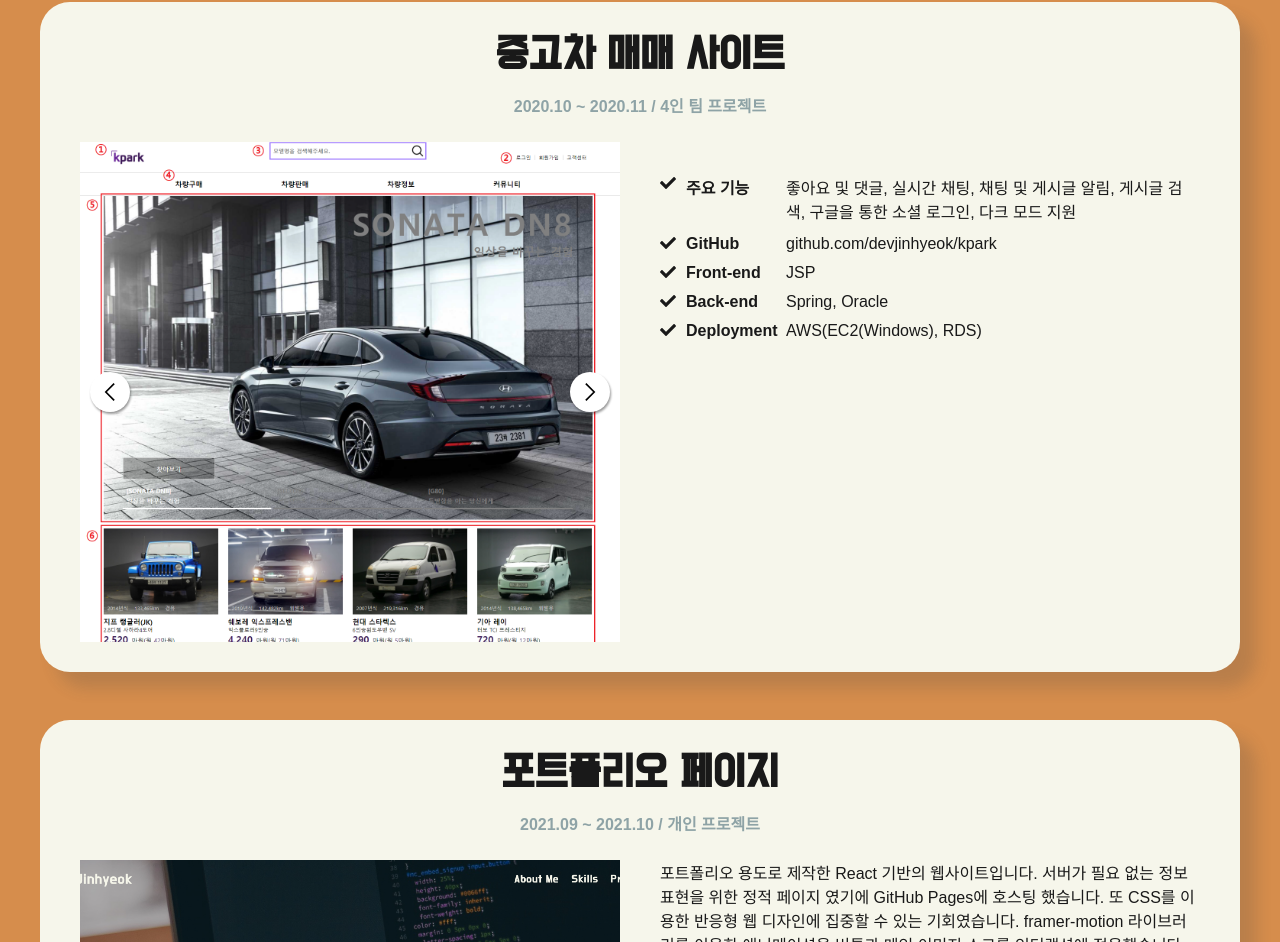
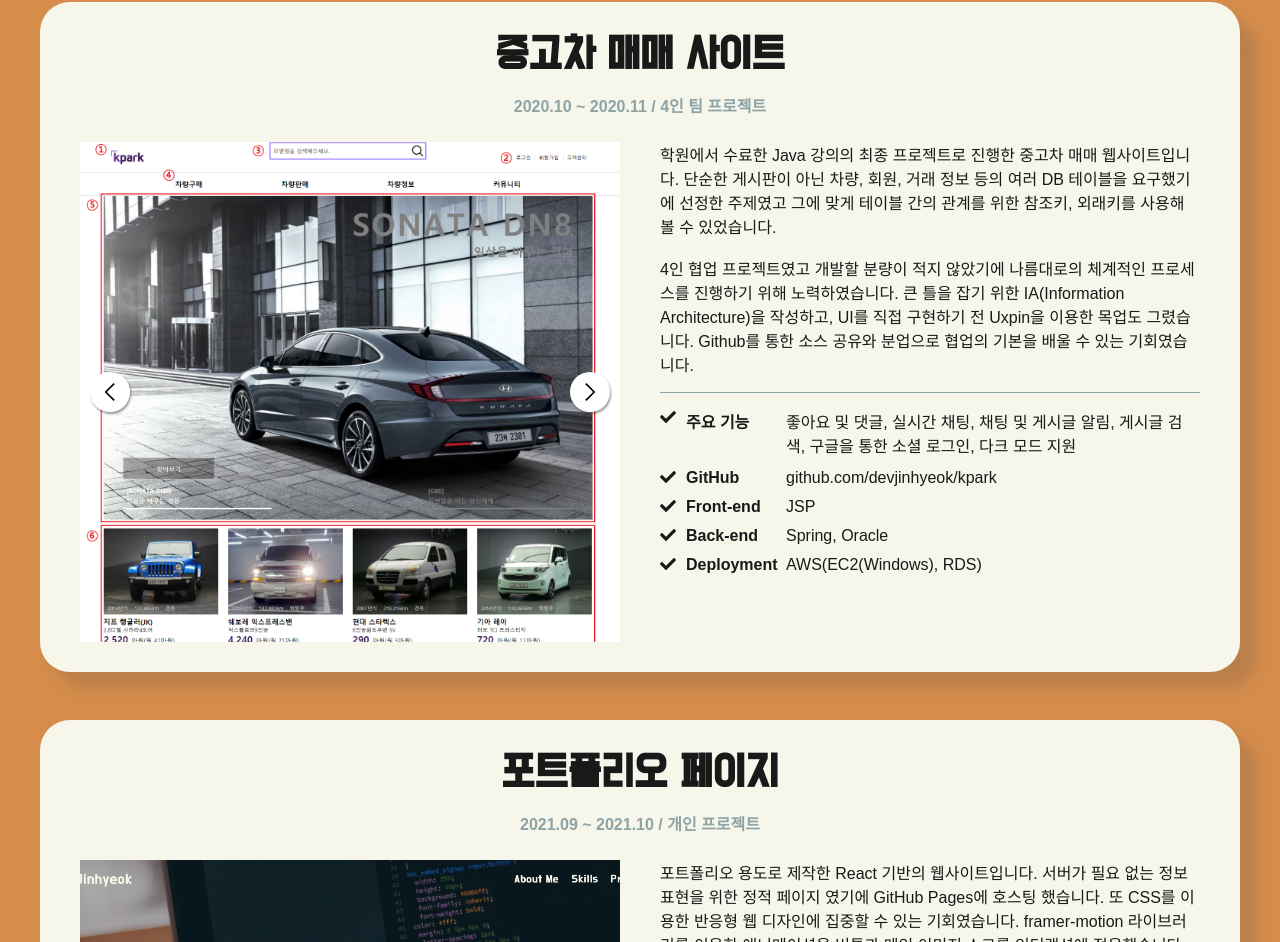
Before and after one commit to jjjinhyeok/portfolio, a React (Create React App) app: page / in a window 1280 px wide. Shown: the part 2905-3847 px from the top of the page. Built offline with nearby package versions, Linux system fonts and the light colour scheme; a web font is replaced by a local one.

Commit message:
feat: fix readme and add pj2 desc

```diff
--- a/src/Projects.js
+++ b/src/Projects.js
@@ -228,7 +228,7 @@
         process.env.PUBLIC_URL+'/screenshots/2004.png',
         process.env.PUBLIC_URL+'/screenshots/2005.png',
       ],
-      text: '',
+      text: '학원에서 수료한 Java 강의의 최종 프로젝트로 진행한 중고차 매매 웹사이트입니다. 단순한 게시판이 아닌 차량, 회원, 거래 정보 등의 여러 DB 테이블을 요구했기에 선정한 주제였고 그에 맞게 테이블 간의 관계를 위한 참조키, 외래키를 사용해 볼 수 있었습니다. \n\n4인 협업 프로젝트였고 개발할 분량이 적지 않았기에 나름대로의 체계적인 프로세스를 진행하기 위해 노력하였습니다. 큰 틀을 잡기 위한 IA(Information Architecture)을 작성하고, UI를 직접 구현하기 전 Uxpin을 이용한 목업도 그렸습니다. Github를 통한 소스 공유와 분업으로 협업의 기본을 배울 수 있는 기회였습니다. ',
       points: [
         {
           head: '주요 기능',
```
Also changed, not shown: 1 other file (tests, documents, lock files or other folders).
